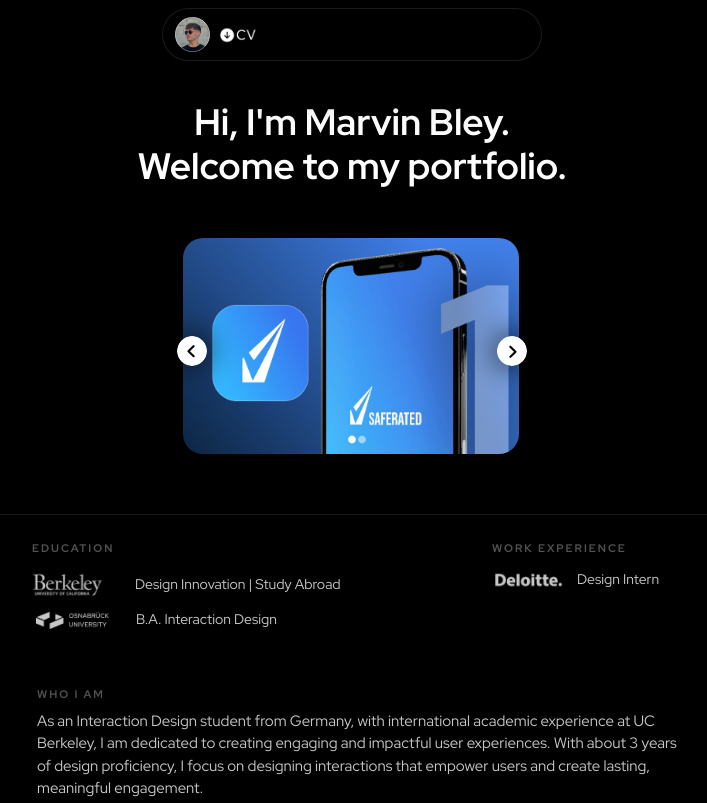
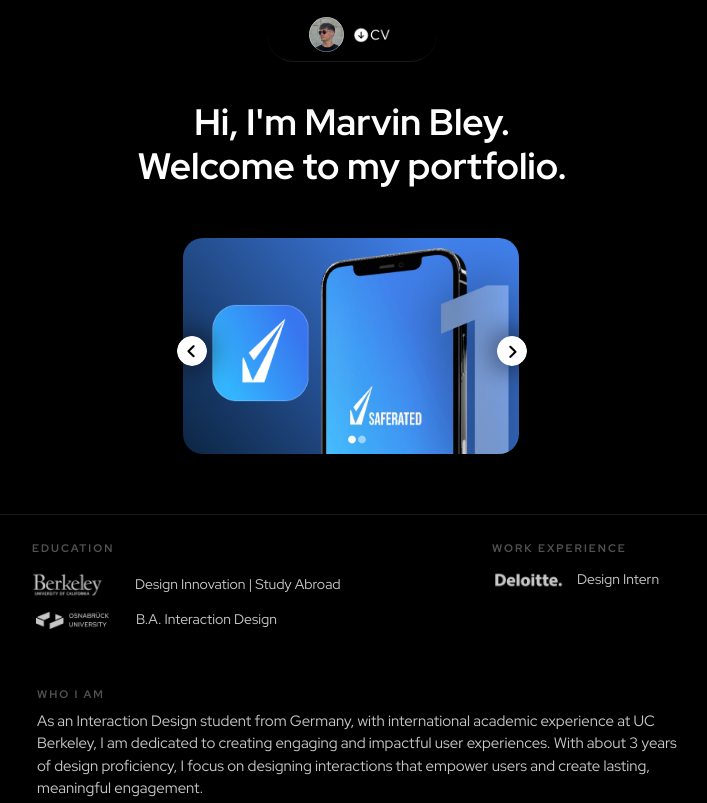
Before and after one commit to marvbl/portfolio, a plain HTML site: page index.html in a window 1280 px wide. Shown: the top 803 px of the page, without its empty margins (288-995 px from the left). Drawn offline with nearby package versions, Linux system fonts and the light colour scheme.

Commit message:
Update style.css

```diff
--- a/css/style.css
+++ b/css/style.css
@@ -1,19 +1,27 @@
+/* Navbar styling */
 .custom-navbar {
     background-color: rgba(0, 0, 0, 0.6);
     -webkit-backdrop-filter: blur(25px); /* Safari-specific prefix */
     backdrop-filter: blur(35px);
-    padding: 8px 0; /* Padding for top/bottom */
+    padding: 9px 30px; /* Padding for top/bottom */
     position: fixed;
     top: 8px; /* Position lower from the top */
     left: 50%; /* Center the navbar */
     transform: translateX(-50%); /* Offset to center */
     width: calc(100% - 40px); /* Full width minus margins */
-    max-width: 380px; /* Set a maximum width */
-    margin: 20 20px; /* Add margin to create space on both sides */
+    max-width: 170px; /* Set a maximum width */
+    margin: 10 10px; /* Add margin to create space on both sides */
     z-index: 9999; /* High z-index */
     border-radius: 100px; /* Optional: round the corners */
-    border: 1px solid rgba(53, 53, 53, 0.5); /* Stroke line around the navbar */
+    /* border: 1px solid rgba(53, 53, 53, 0.5); /* Stroke line around the navbar */
    box-shadow: 0 -4px 60px 5px rgb(0, 0, 0.7); /* Stronger, higher shadow */
+   border-bottom: 1px solid rgba(80, 80, 80, 0.326);
+
+   transition: all 0.4s ease; /* Smooth transition */
+}
+
+.custom-navbar:hover {
+    transform: translateX(-50%) scale(1.1); /* Scale on hover */
 }
 
 
```
